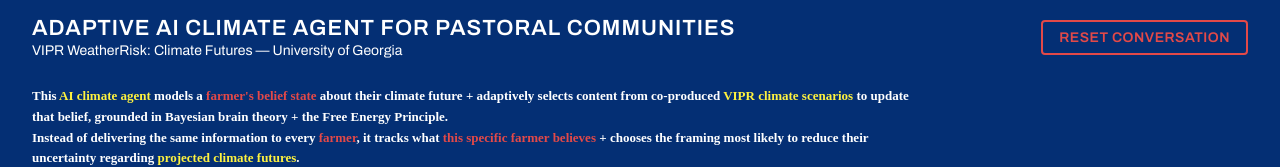
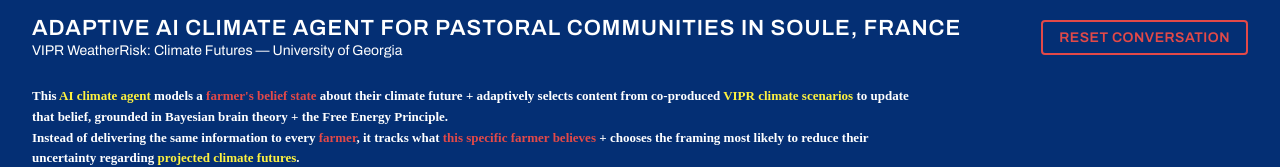
Before and after one commit to savpmilburn/Adaptive-AI-Climate-Agent-for-Pastoral-Communities, a Next.js app in the folder frontend/: page / in a window 1280 px wide. Shown: the top 167 px of the page. Built offline with nearby package versions, Linux system fonts and the light colour scheme; no server answers; a web font is replaced by a local one.

Commit message:
style: Update title

```diff
--- a/frontend/app/page.js
+++ b/frontend/app/page.js
@@ -186,7 +186,7 @@ export default function Home() {
       <div className="header">
         <div>
           <div className="header-title">
-            Adaptive AI Climate Agent for Pastoral Communities
+            Adaptive AI Climate Agent for Pastoral Communities in Soule, France
           </div>
           <div className="header-subtitle">
             VIPR WeatherRisk: Climate Futures — University of Georgia
```
